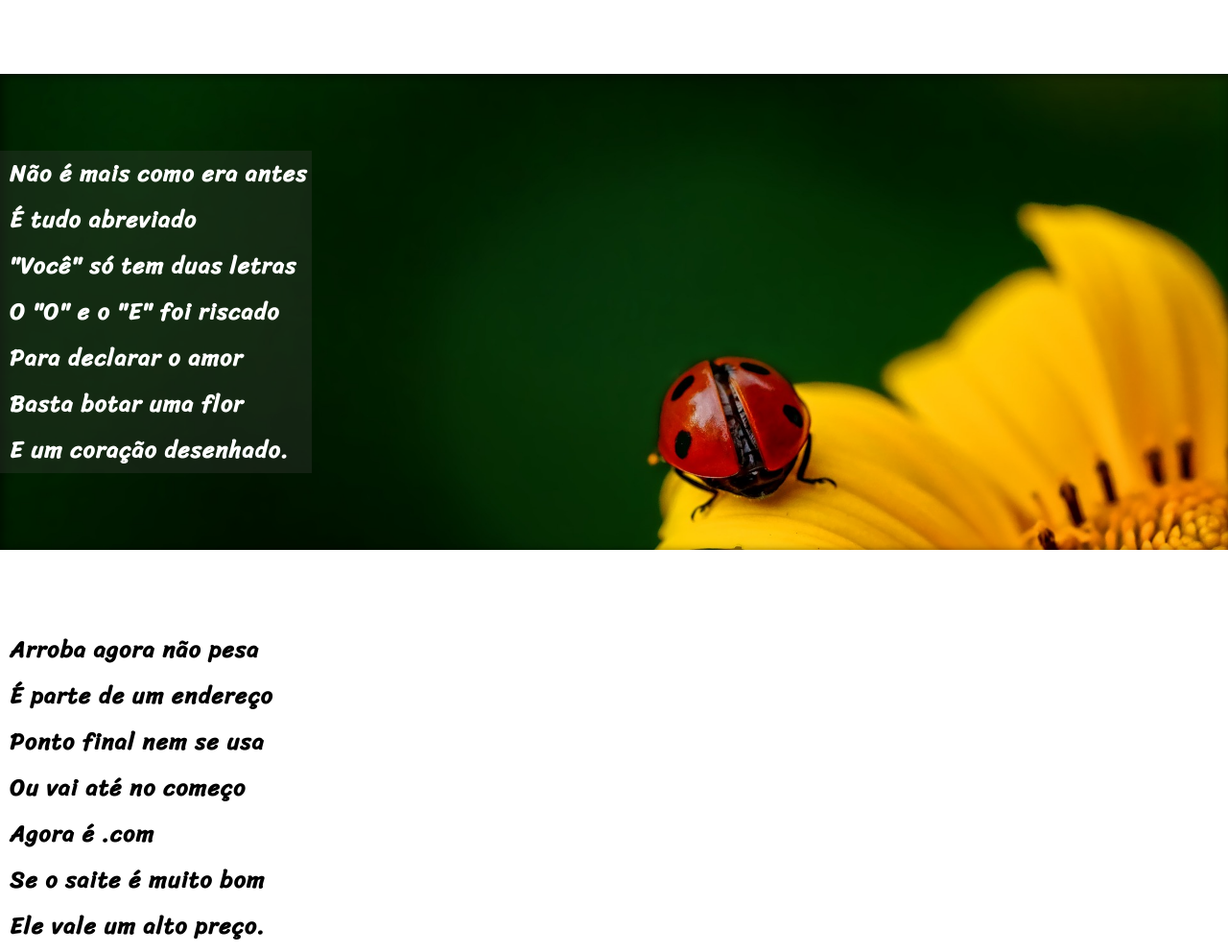
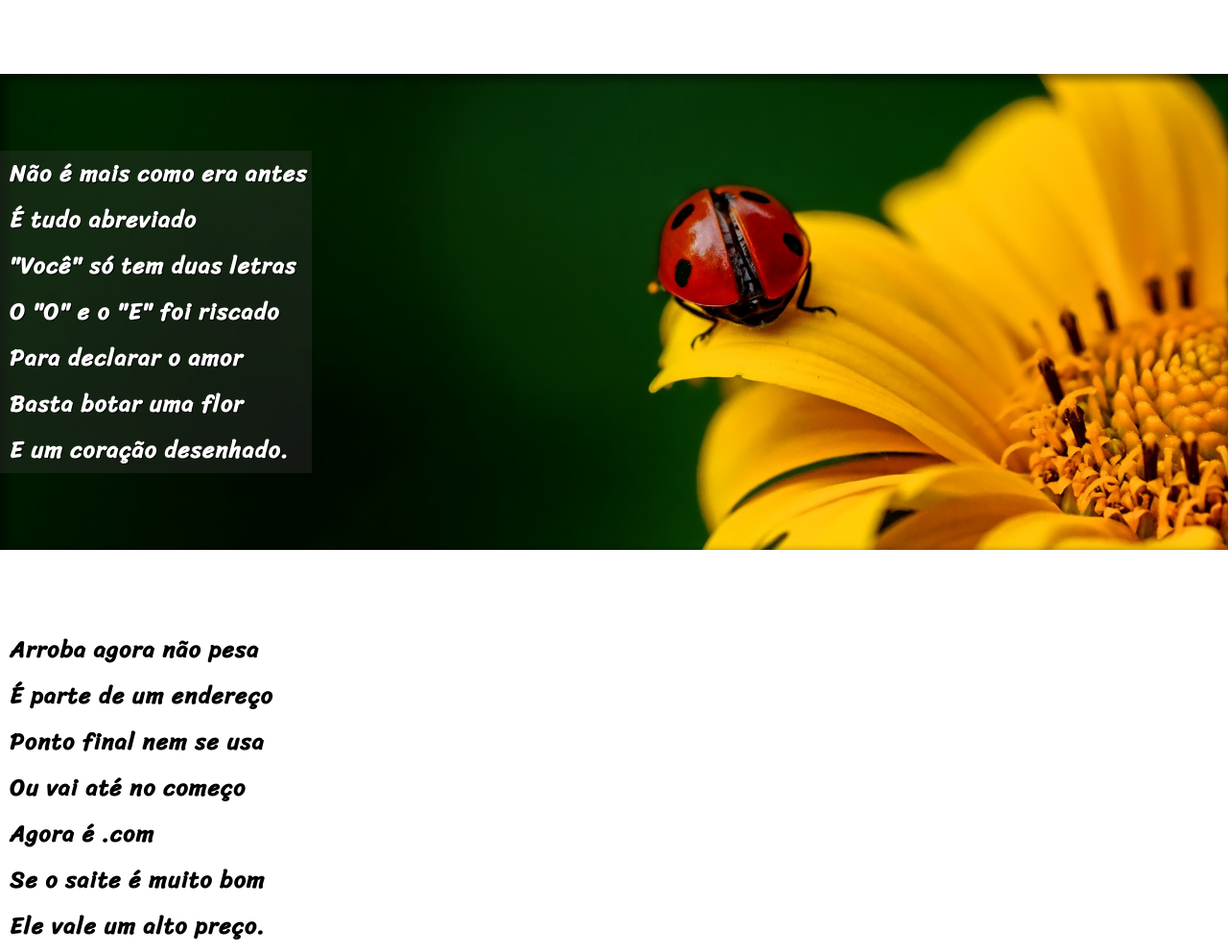
Before and after one commit to JoaopedroJZ/Relativo-a-aulas, a plain HTML site: page Modulo 3/des02/index.html in a window 1280 px wide. Shown: the part 661-1653 px from the top of the page at 96% size. Drawn offline with Linux system fonts and the light colour scheme.

Commit message:
Update style.css

```diff
--- a/Modulo 3/des02/style.css
+++ b/Modulo 3/des02/style.css
@@ -86,6 +86,7 @@ section.imagem > p {
     display: inline-block;
     padding-left: 10px;
     padding-right: 5px;
+    text-shadow: 1px 1px 0px black;
 
 }
 
@@ -94,15 +95,15 @@ section#dois {
     background-size: cover;
     max-width: 2560px;
     min-width: 400px;
-    box-shadow: inset 2px 2px 8px 1px rgba(0, 0, 0, 0.473);
+    box-shadow: inset 4px 4px 8px 2px rgba(0, 0, 0, 0.473);
 }
 
 section#um {
-    background: black url(imagens/background001.jpg) top left no-repeat fixed;
+    background: black url(imagens/background001.jpg) right center no-repeat fixed;
     background-size: cover;
     max-width: 2560px;
     min-width: 400px;
-    box-shadow: inset 2px 2px 8px 1px rgba(0, 0, 0, 0.473);
+    box-shadow: inset 4px 4px 8px 2px rgba(0, 0, 0, 0.473);
 }
 
 section.normal {
```
